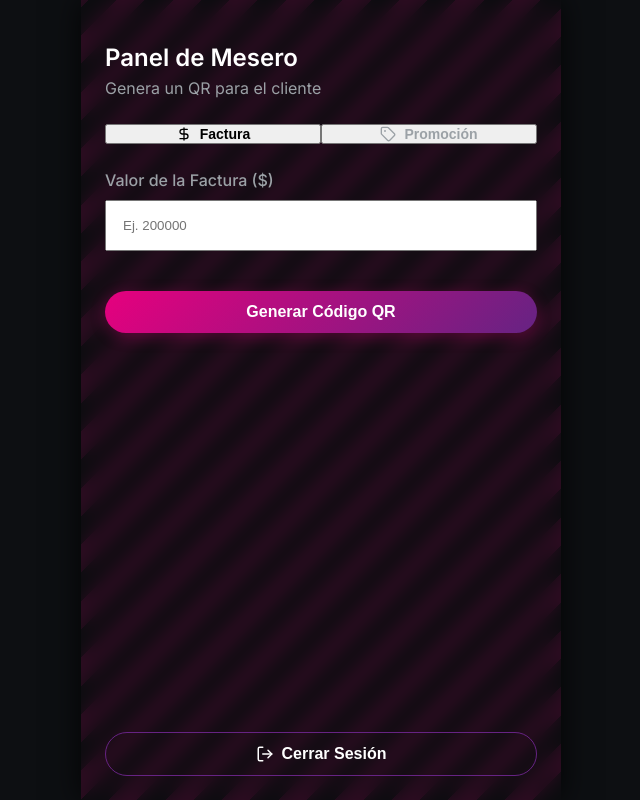
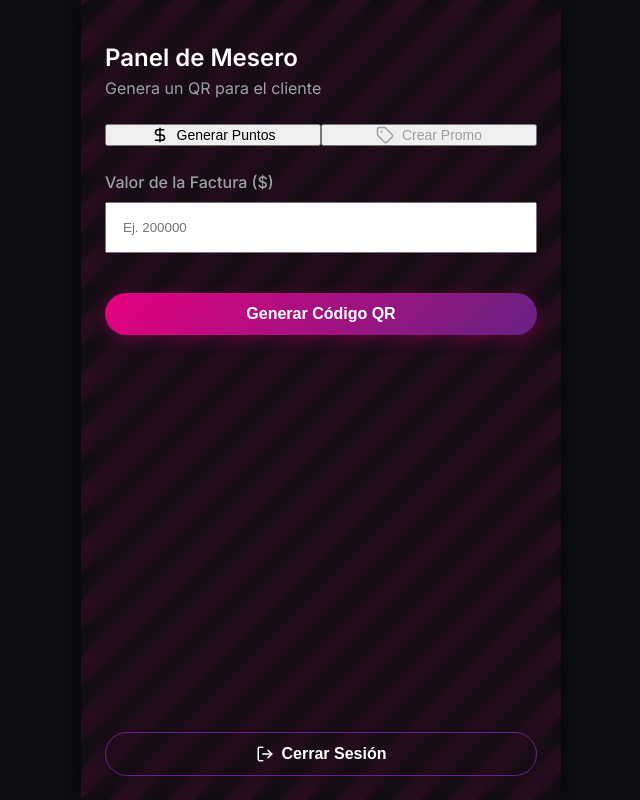
Before and after one commit to Wilyos/app-bar, a React (Vite) app in the folder frontend/: page /admin in a window 1280 px wide. Shown: the whole page, without its empty margins (319-959 px from the left). Built offline with nearby package versions, Linux system fonts and the light colour scheme; no server answers.

Commit message:
Implementar sistema de experiencia escalable y títulos de nivel

```diff
--- a/frontend/src/pages/AdminPanel.tsx
+++ b/frontend/src/pages/AdminPanel.tsx
@@ -79,18 +79,18 @@
       <main className="flex-1 flex flex-col items-center">
         {!qrData ? (
           <div className="w-full max-w-sm">
-            <div className="flex bg-[#1a1d24] rounded-lg p-1 mb-6 border border-[#2b303b]">
+            <div className="flex bg-[#0d0f12] rounded-xl p-1 mb-6 border border-[#2b303b] shadow-[inset_0_2px_10px_rgba(0,0,0,0.5)]">
               <button
                 onClick={() => setActiveTab('points')}
-                className={`flex-1 py-2 text-sm font-semibold rounded-md flex items-center justify-center gap-2 transition-all ${activeTab === 'points' ? 'bg-[#2b303b] text-white shadow-sm' : 'text-muted hover:text-white'}`}
+                className={`flex-1 py-3 text-sm font-bold rounded-lg flex items-center justify-center gap-2 transition-all duration-300 ${activeTab === 'points' ? 'bg-gradient-to-r from-[var(--primary-color)] to-[var(--secondary-color)] text-white shadow-[0_0_15px_var(--primary-transparent)]' : 'text-muted hover:text-white hover:bg-white/5'}`}
               >
-                <DollarSign size={16} /> Factura
+                <DollarSign size={18} /> Generar Puntos
               </button>
               <button
                 onClick={() => setActiveTab('promo')}
-                className={`flex-1 py-2 text-sm font-semibold rounded-md flex items-center justify-center gap-2 transition-all ${activeTab === 'promo' ? 'bg-[#2b303b] text-white shadow-sm' : 'text-muted hover:text-white'}`}
+                className={`flex-1 py-3 text-sm font-bold rounded-lg flex items-center justify-center gap-2 transition-all duration-300 ${activeTab === 'promo' ? 'bg-gradient-to-r from-[var(--secondary-color)] to-[var(--accent-color)] text-white shadow-[0_0_15px_rgba(148,193,31,0.3)]' : 'text-muted hover:text-white hover:bg-white/5'}`}
               >
-                <Tag size={16} /> Promoción
+                <Tag size={18} /> Crear Promo
               </button>
             </div>
 
--- a/frontend/src/pages/Dashboard.tsx
+++ b/frontend/src/pages/Dashboard.tsx
@@ -94,6 +94,33 @@
 
   const activePromos = (userData?.promos || []).filter((p: any) => p.status === 'active');
 
+  // Funciones de cálculo de Nivel
+  const getLevelInfo = (totalXp: number) => {
+    let level = 1;
+    let currentLevelStartXp = 0;
+    let nextLevelXpReq = 500; // XP needed to complete level 1
+    let totalXpNeededForNextLevel = 500;
+
+    while (totalXp >= totalXpNeededForNextLevel) {
+      level++;
+      currentLevelStartXp = totalXpNeededForNextLevel;
+      nextLevelXpReq = Math.floor(nextLevelXpReq * 1.5); // Aumenta 50%
+      totalXpNeededForNextLevel = currentLevelStartXp + nextLevelXpReq;
+    }
+
+    let title = "";
+    if (level >= 1 && level <= 5) title = "Novato del Shot";
+    else if (level >= 6 && level <= 10) title = "Aguanta una Prenda";
+    else if (level >= 11 && level <= 15) title = "Garganta de Lata";
+    else title = "Leyenda Indiscutible";
+
+    const xpInCurrentLevel = totalXp - currentLevelStartXp;
+
+    return { level, title, xpInCurrentLevel, nextLevelXpReq };
+  };
+
+  const levelInfo = getLevelInfo(userData?.xp || 0);
+
   return (
     <div className="glass-panel flex flex-col min-h-screen p-6 animate-slide-up relative">
       {/* Header */}
@@ -120,9 +147,12 @@
       {/* Stats Card */}
       <section className="card mb-8" style={{ borderTop: '4px solid var(--secondary-color)' }}>
         <div className="flex justify-between items-center mb-6">
-          <div className="flex items-center gap-2">
-            <Trophy size={24} className="text-[var(--secondary-color)]" />
-            <span className="text-h3">Nivel Actual</span>
+          <div className="flex flex-col gap-1">
+            <div className="flex items-center gap-2">
+              <Trophy size={24} className="text-[var(--secondary-color)]" />
+              <span className="text-h3">Nivel {levelInfo.level}</span>
+            </div>
+            <span className="text-sm font-bold text-[var(--primary-color)]">{levelInfo.title}</span>
           </div>
           <div className="flex items-center gap-2 bg-[#2b303b] px-3 py-1 rounded-full">
             <Coins size={16} className="text-[var(--accent-color)]" />
@@ -131,8 +161,8 @@
         </div>
 
         <ProgressBar
-          current={userData?.xp || 0}
-          max={500}
+          current={levelInfo.xpInCurrentLevel}
+          max={levelInfo.nextLevelXpReq}
           label={`Visitas totales: ${userData?.visits || 0}`}
           className="mb-2"
         />
```
